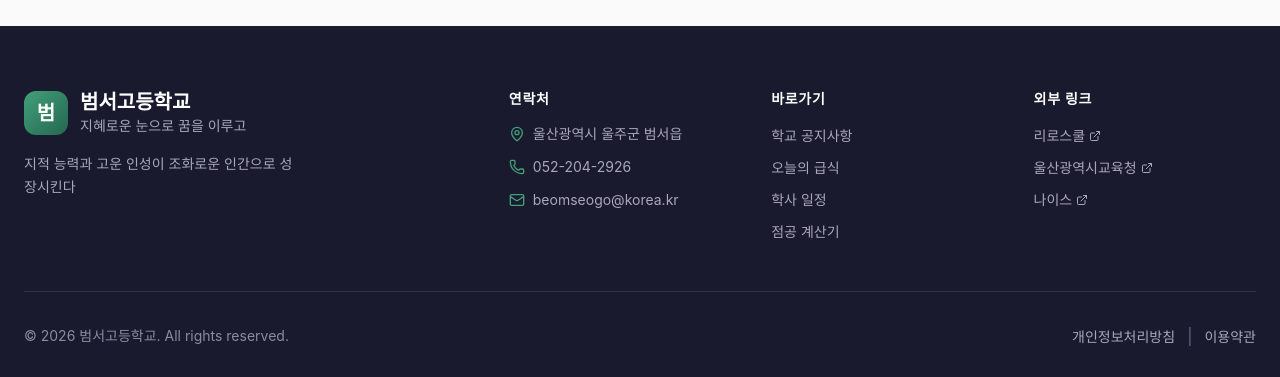
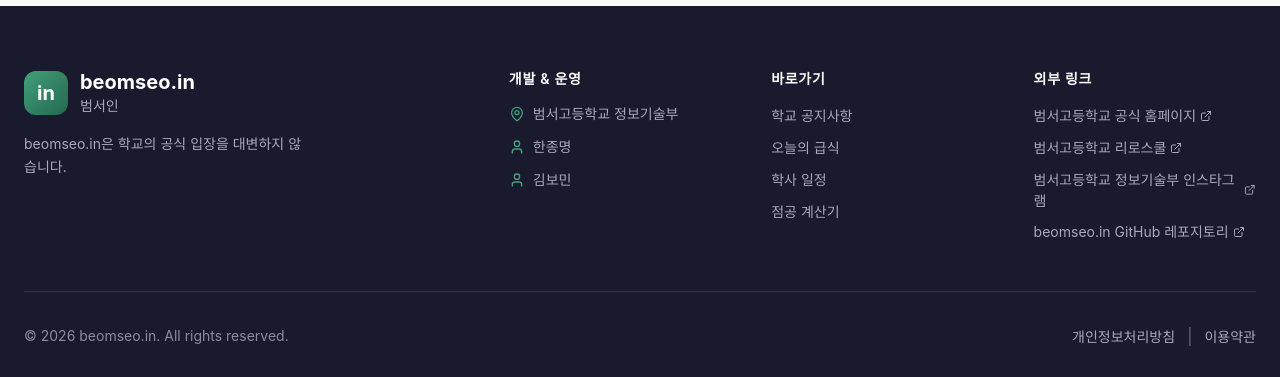
Before and after one commit to hanjm-github/beomseo.in, a React (Vite) app in the folder frontend/: page /community/free/petition in a window 1280 px wide. Shown: the part 420-797 px from the top of the page. Built offline with nearby package versions, Linux system fonts and the light colour scheme; no server answers; a web font is replaced by a local one.

Commit message:
푸터 & 헤더 수정

```diff
--- a/frontend/src/components/Footer/Footer.jsx
+++ b/frontend/src/components/Footer/Footer.jsx
@@ -1,5 +1,5 @@
 import { Link } from 'react-router-dom';
-import { MapPin, Phone, Mail, ExternalLink } from 'lucide-react';
+import { MapPin, User, ExternalLink } from 'lucide-react';
 import styles from './Footer.module.css';
 
 export default function Footer() {
@@ -13,33 +13,33 @@ export default function Footer() {
                     <div className={styles.section}>
                         <div className={styles.logo}>
                             <div className={styles.logoIcon}>
-                                <span>범</span>
+                                <span>in</span>
                             </div>
                             <div>
-                                <h3 className={styles.schoolName}>범서고등학교</h3>
-                                <p className={styles.motto}>지혜로운 눈으로 꿈을 이루고</p>
+                                <h3 className={styles.schoolName}>beomseo.in</h3>
+                                <p className={styles.motto}>범서인</p>
                             </div>
                         </div>
                         <p className={styles.description}>
-                            지적 능력과 고운 인성이 조화로운 인간으로 성장시킨다
+                            beomseo.in은 학교의 공식 입장을 대변하지 않습니다.
                         </p>
                     </div>
 
                     {/* Contact Info */}
                     <div className={styles.section}>
-                        <h4 className={styles.sectionTitle}>연락처</h4>
+                        <h4 className={styles.sectionTitle}>개발 & 운영</h4>
                         <ul className={styles.contactList}>
                             <li>
                                 <MapPin size={16} />
-                                <span>울산광역시 울주군 범서읍</span>
+                                <span>범서고등학교 정보기술부</span>
                             </li>
                             <li>
-                                <Phone size={16} />
-                                <span>052-204-2926</span>
+                                <User size={16} />
+                                <span>한종명</span>
                             </li>
                             <li>
-                                <Mail size={16} />
-                                <span>beomseogo@korea.kr</span>
+                                <User size={16} />
+                                <span>김보민</span>
                             </li>
                         </ul>
                     </div>
@@ -60,18 +60,23 @@ export default function Footer() {
                         <h4 className={styles.sectionTitle}>외부 링크</h4>
                         <ul className={styles.linkList}>
                             <li>
-                                <a href="https://school.use.go.kr/beomseogo-h" target="_blank" rel="noopener noreferrer">
-                                    리로스쿨 <ExternalLink size={12} />
+                                <a href="https://school.use.go.kr/beomseo-h" target="_blank" rel="noopener noreferrer">
+                                    범서고등학교 공식 홈페이지 <ExternalLink size={12} />
                                 </a>
                             </li>
                             <li>
-                                <a href="https://www.use.go.kr" target="_blank" rel="noopener noreferrer">
-                                    울산광역시교육청 <ExternalLink size={12} />
+                                <a href="https://beomseo.riroschool.kr/" target="_blank" rel="noopener noreferrer">
+                                    범서고등학교 리로스쿨 <ExternalLink size={12} />
                                 </a>
                             </li>
                             <li>
-                                <a href="https://www.neis.go.kr" target="_blank" rel="noopener noreferrer">
-                                    나이스 <ExternalLink size={12} />
+                                <a href="https://www.instagram.com/beomseo_mit/" target="_blank" rel="noopener noreferrer">
+                                    범서고등학교 정보기술부 인스타그램 <ExternalLink size={12} />
+                                </a>
+                            </li>
+                            <li>
+                                <a href="" target="_blank" rel="noopener noreferrer">
+                                    beomseo.in GitHub 레포지토리 <ExternalLink size={12} />
                                 </a>
                             </li>
                         </ul>
@@ -81,7 +86,7 @@ export default function Footer() {
                 {/* Bottom Bar */}
                 <div className={styles.bottom}>
                     <p className={styles.copyright}>
-                        © {currentYear} 범서고등학교. All rights reserved.
+                        © {currentYear} beomseo.in. All rights reserved.
                     </p>
                     <div className={styles.bottomLinks}>
                         <Link to="/privacy">개인정보처리방침</Link>
```
Also changed, not shown: frontend/src/components/Header/Header.jsx (+13 -17 lines).
